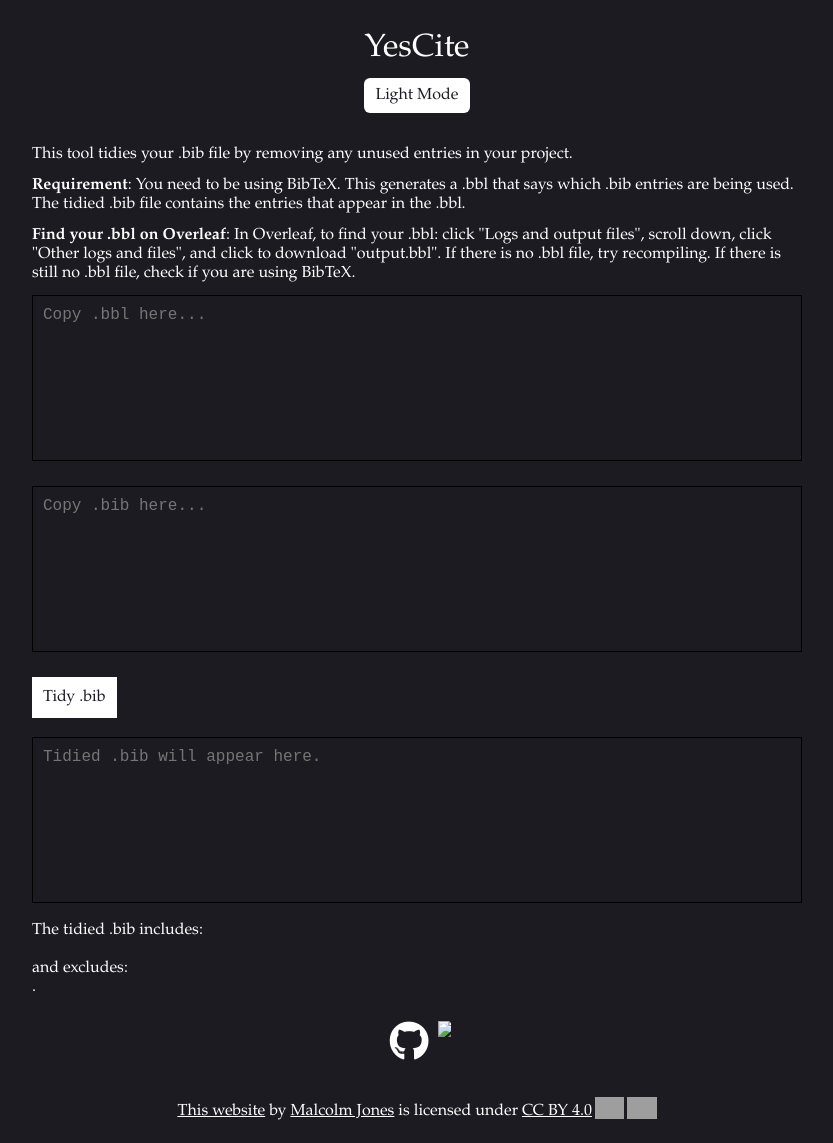
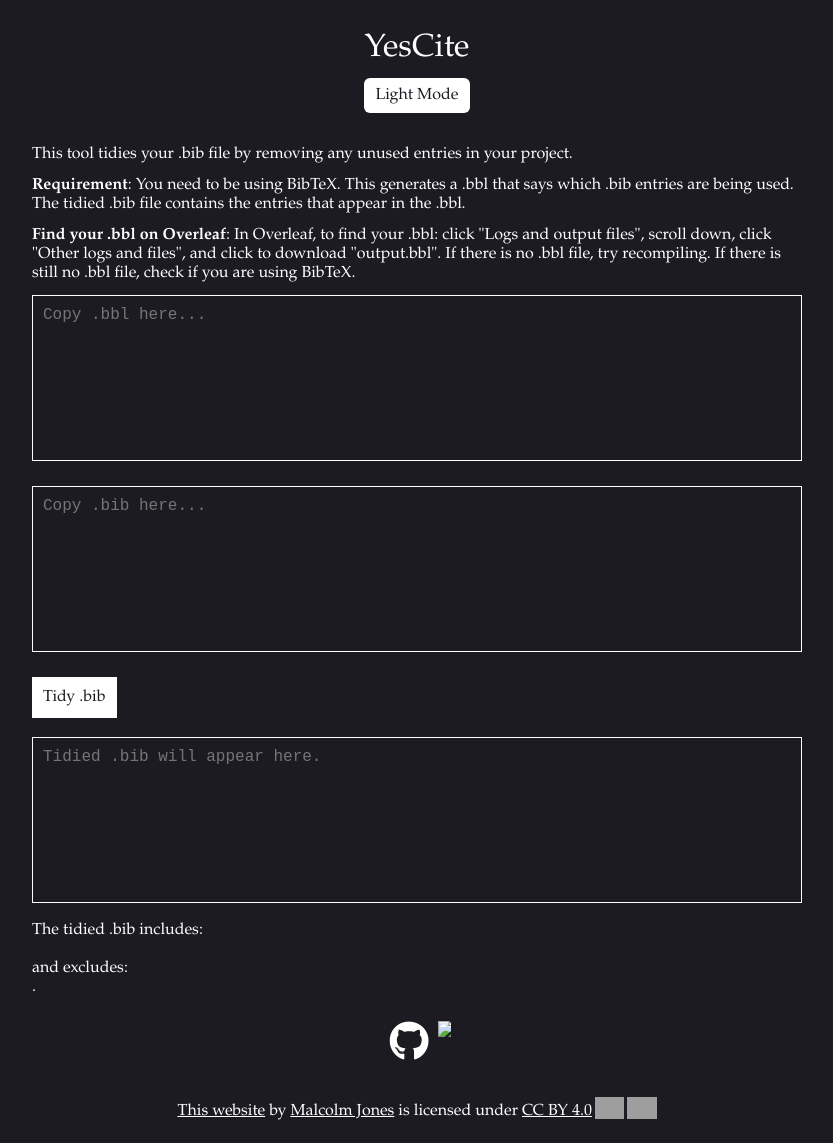
Before and after one commit to malcolm-jones/yescite, a Flask app: page / in a window 1280 px wide. Shown: the whole page, without its empty margins (223-1056 px from the left). Run offline with Flask 3, Linux system fonts and the light colour scheme; some libraries are stand-ins or nearby versions; grey boxes are pictures that could not be loaded.

Commit message:
correct hard-coded colours

```diff
--- a/templates/index.html
+++ b/templates/index.html
@@ -31,8 +31,8 @@
       width: 100%;
       resize: none;
       background: transparent;
-      border: 1px solid black;
-      color: black;
+      border: 1px solid var(--color-primary);
+      color: var(--color-primary);
       padding: 10px;
       resize: none;
       outline: none;
```
